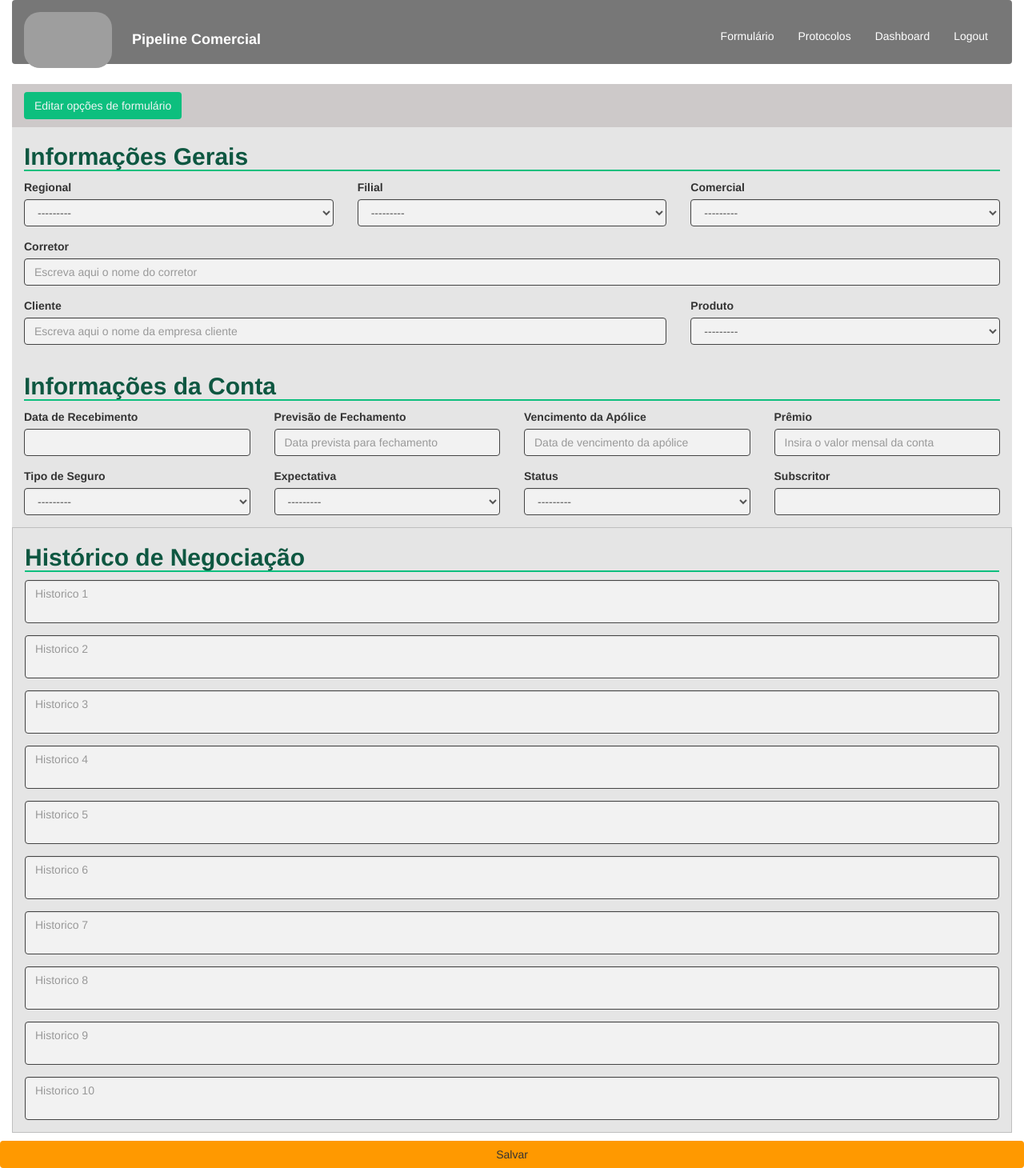
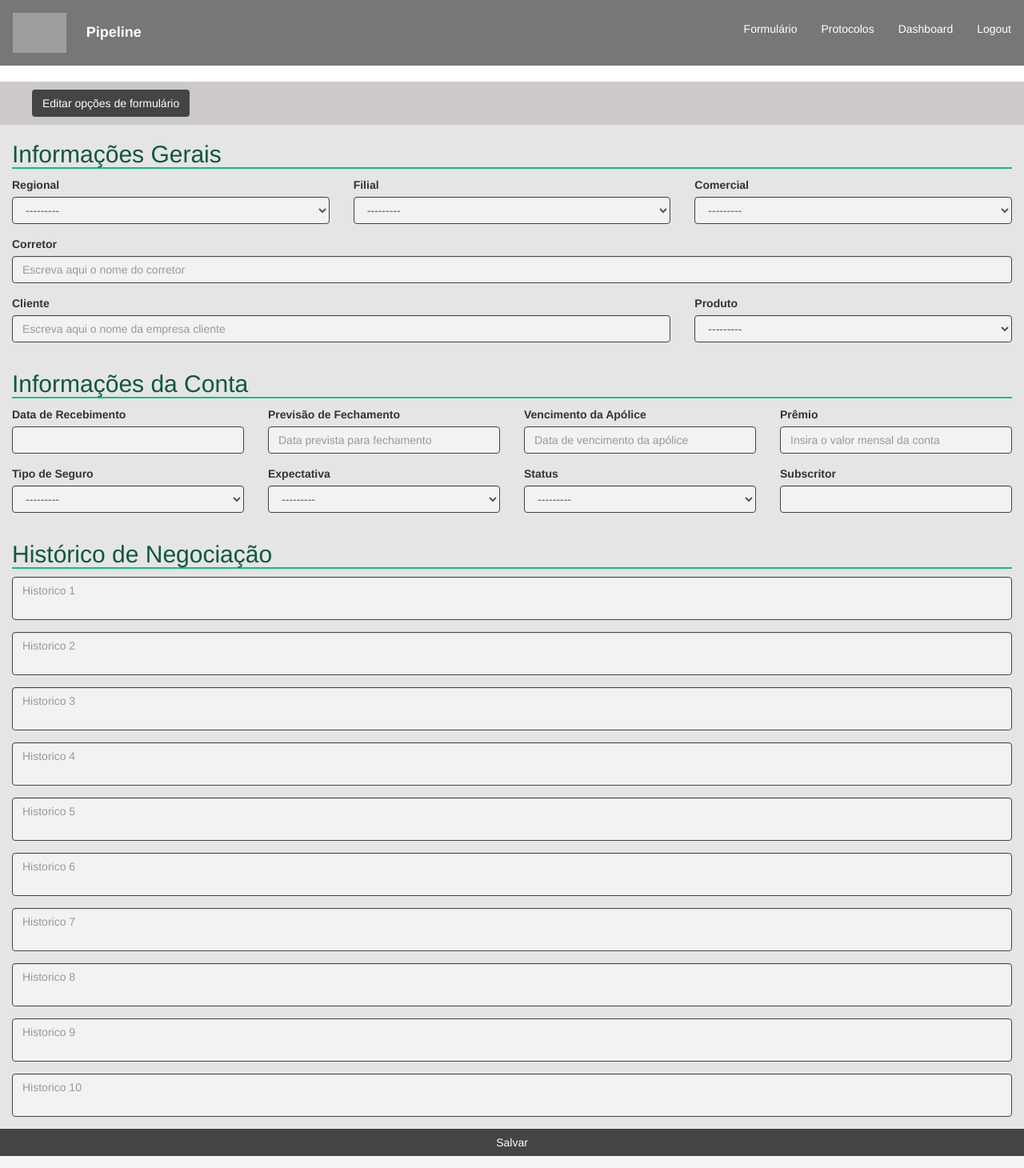
Before and after one commit to nicolasmelo1/berkley, a Django app: page /home/ in a window 1280 px wide. Shown: the whole page at 80% size. Run offline with Django 3.2, Linux system fonts and the light colour scheme; data comes from the database, SQL or seed files in the repository; some libraries are stand-ins or nearby versions; grey boxes are pictures that could not be loaded.

Commit message:
layout changes

```diff
--- a/templates/home/home_base.html
+++ b/templates/home/home_base.html
@@ -14,33 +14,35 @@
         </head>
 
         <body>
-            <div class="container-fluid">
-                <nav class="navbar navbar-default" style="background-color: #777777;border-color: #777777; border-width: 0px">
-                    <div class="container-fluid">
-                        <button type="button" style="border-width: 0px; padding-top: 30px; background-color: #777777" class="navbar-toggle collapsed" data-toggle="collapse" data-target="#navbar" aria-expanded="false" aria-controls="navbar">
-                            <span class="icon-bar" style="background-color: #000000"></span>
-                            <span class="icon-bar" style="background-color: #000000"></span>
-                            <span class="icon-bar" style="background-color: #000000"></span>
+            <nav class="navbar navbar-default" style="border-radius: 0; background-color: #777777; border-color: #777777; min-height: 80px">
+                <div class="navbar-header">
+                    {% load static %}
+                    <a class="navbar-brand" href="{% url 'home' %}" style="height: 80px">
+                        <img style="height: 100%; display: inline-block" class="img-responsive" src="https://i.imgur.com/najM1Bw.png">
+                        <p style="font-weight: bold; color: #ffffff; display: inline-block; margin-left:20px">Pipeline</p>
+                    </a>
+                    <button type="button" style="border-width: 0; height: 60px; background-color: #777777" class="navbar-toggle collapsed" data-toggle="collapse" data-target="#navbar" aria-expanded="false" aria-controls="navbar">
+                        <span class="icon-bar" style="background-color: #FFFFFF"></span>
+                        <span class="icon-bar" style="background-color: #FFFFFF"></span>
+                        <span class="icon-bar" style="background-color: #FFFFFF"></span>
                     </button>
-                        {% load static %}
-                        <a class="navbar-brand" href="{% url 'home' %}" style="text-decoration: none"><img src="https://i.imgur.com/najM1Bw.png" style="display: inline-block;border-radius: 20px" alt="" width=110px height=70px><strong style="color: #ffffff">
+                </div>
+                <div id="navbar" class="navbar-collapse collapse">
 
-                            <p style="display: inline-block;  margin-left:20px">Pipeline Comercial</p></strong></a>
-                        <div id="navbar" class="navbar-collapse collapse" aria-expanded="false" style="border-width: 0px";>
                     <ul class="nav navbar-nav navbar-right" style="padding-top: 10px">
                         <li class="active">
-                                    <a href="{% url 'home' %}" style="background-color: #777777"><p style="padding-top: 10px; color: #ffffff">Formulário</p></a>
+                            <a href="{% url 'home' %}" style="background-color: #777777; color: #FFFFFF;">Formulário</a>
                         <li class="active">
-                                    <a href="{% url 'protocolos' %}" style="background-color: #777777"><p style="padding-top: 10px; color: #ffffff">Protocolos</p></a>
+                            <a href="{% url 'protocolos' %}" style="background-color: #777777; color: #FFFFFF">Protocolos</a>
                         <li class="active">
-                                    <a href="{% url 'dashboard' %}" style="background-color: #777777"><p style="padding-top: 10px; color: #ffffff">Dashboard</p></a>
+                            <a href="{% url 'dashboard' %}" style="background-color: #777777; color: #FFFFFF">Dashboard</a>
                         <li class="active">
-                                    <a href="{% url 'logout' %}" style="background-color: #777777"><p style="padding-top: 10px; color: #ffffff">Logout</p></a>
+                            <a href="{% url 'logout' %}" style="background-color: #777777; color: #FFFFFF">Logout</a>
                         </li>
                     </ul>
                 </div>
-                    </div>
             </nav>
+            <div class="container-fluid">
                 {% include 'home/includes/home_include_form.html' %}
             </div>
         </body>
--- a/templates/home/includes/home_include_form.html
+++ b/templates/home/includes/home_include_form.html
@@ -3,13 +3,14 @@
 
     <div class="row">
         <form id="insert" method="post" action={% url 'home' %}>
-        <div class="col-sm-12" style="padding-top: 5px; padding-bottom: 10px;">
                 {% csrf_token %}
             <div class="col-sm-12" style="background-color: #CDC9C9">
-                <button id="button" onclick="" class="btn" style="background-color: #0dbf7e; color: #f0f5f5; margin-top: 10px; margin-bottom: 10px">Editar opções de formulário</button>
+                <div class="col-sm-2">
+                    <button id="button" onclick="" class="btn" style="background-color: #444444; color: #FFFFFF; margin: 10px">Editar opções de formulário</button>
+                </div>
             </div>
             <div class="col-sm-12" style="background-color: #e5e5e5">
-                <h2 class="display-1" style="color: #0e5741; border-bottom: 2px solid#0dbf7e"><strong>Informações Gerais</strong> </h2>
+                <h2 class="display-1" style="color: #0e5741; border-bottom: 2px solid#0dbf7e">Informações Gerais</h2>
                 <div class="row">
                     <div class="col-sm-4">
                         <div class="form-group">
@@ -62,7 +63,7 @@
                 </div>
             </div>
             <div class="col-sm-12" style="background-color: #e5e5e5">
-                <h2 class="display-1" style="color: #0e5741; border-bottom: 2px solid#0dbf7e"> <strong>Informações da Conta</strong> </h2>
+                <h2 class="display-1" style="color: #0e5741; border-bottom: 2px solid#0dbf7e">Informações da Conta</h2>
                 <div class="row">
                     <div class="col-sm-3">
                         <div class="form-group">
@@ -138,7 +139,6 @@
                             </div>
                         </div>
                     </div>
-
                     <div class="col-sm-3">
                         <div class="form-group">
                             <label for="">Tipo de Seguro</label>
@@ -173,8 +173,8 @@
                     </div>
                 </div>
             </div>
-            <div class="col-sm-12" id="perda" style="display: none; background-color: #444444; border: 1px solid#bfbfbf ">
-                <h2 class="display-1" style="color: #0dbf7e; font-weight: bold">Informação de Contas Perdidas</h2>
+            <div class="col-sm-12" id="perda" style="display: none; background-color: #444444">
+                <h2 class="display-1" style="color: #0dbf7e; border-bottom: 2px solid#bfbfbf ">Informação de Contas Perdidas</h2>
                 <div class="row">
                     <div class="col-sm-2">
                         <div class="form-group">
@@ -202,8 +202,8 @@
                     </div>
                 </div>
             </div>
-            <div class="col-sm-12" style="background-color: #e5e5e5; border: 1px solid#bfbfbf ">
-                <h2 class="display-1" style="color: #0e5741; border-bottom: 2px solid#0dbf7e"> <strong>Histórico de Negociação</strong> </h2>
+            <div class="col-sm-12" style="background-color: #e5e5e5">
+                <h2 class="display-1" style="color: #0e5741; border-bottom: 2px solid#0dbf7e">Histórico de Negociação</h2>
                 <div class="row">
                     <div class="col-sm-12">
                         <div class="form-group">
@@ -224,7 +224,8 @@
                         <div class="form-group">
                             {{ form.historico_4 }}
                         </div>
-                        </div><div class="col-sm-12">
+                    </div>
+                    <div class="col-sm-12">
                         <div class="form-group">
                             {{ form.historico_5 }}
                         </div>
@@ -256,15 +257,9 @@
                     </div>
                 </div>
             </div>
+            <input type="submit" name="salvar" style="background-color: #444444;color: #FFFFFF; border-radius: 0" class="btn btn-outline-secondary btn-block" value="Salvar"/>
+        </form>
     </div>
-            <div class="row">
-                <div class="col-sm-12">
-                    <input type="submit" name="salvar" style="background-color: #ff9900;" class="btn btn-outline-secondary btn-block" value="Salvar"/>
-                </div>
-            </div>
-        </div>
-    </form>
-
     <script language="javascript" type="text/javascript">
         var perda = document.getElementById("perda");
         var motivoPerda = document.getElementById("motivo_perda");
--- a/templates/protocolos/includes/protocolos_include.html
+++ b/templates/protocolos/includes/protocolos_include.html
@@ -13,6 +13,7 @@
                 <div style=""><button id="button" onclick="duplicate()" class="btn btn-success">Add</button></div><br>
                 <form method="post" action="/protocolos/delete/">
             {% csrf_token %}
+                <div class="table-responsive">
                     <table id="full-table" class="table table-hover" style="background-color: #ffffff;">
                         <thead class="thead-dark" style="background-color: #CDC9C9">
                             <tr>
@@ -47,6 +48,7 @@
                             {% endfor %}
                         </tbody>
                     </table>
+                </div>
             </form>
             </div>
         </div>
```
Also changed, not shown: templates/dashboard/dashboard_base.html (+18 -16 lines), templates/protocolos/protocolos_base.html (+19 -16 lines). Lines whose indentation alone changed are shown as unchanged.
